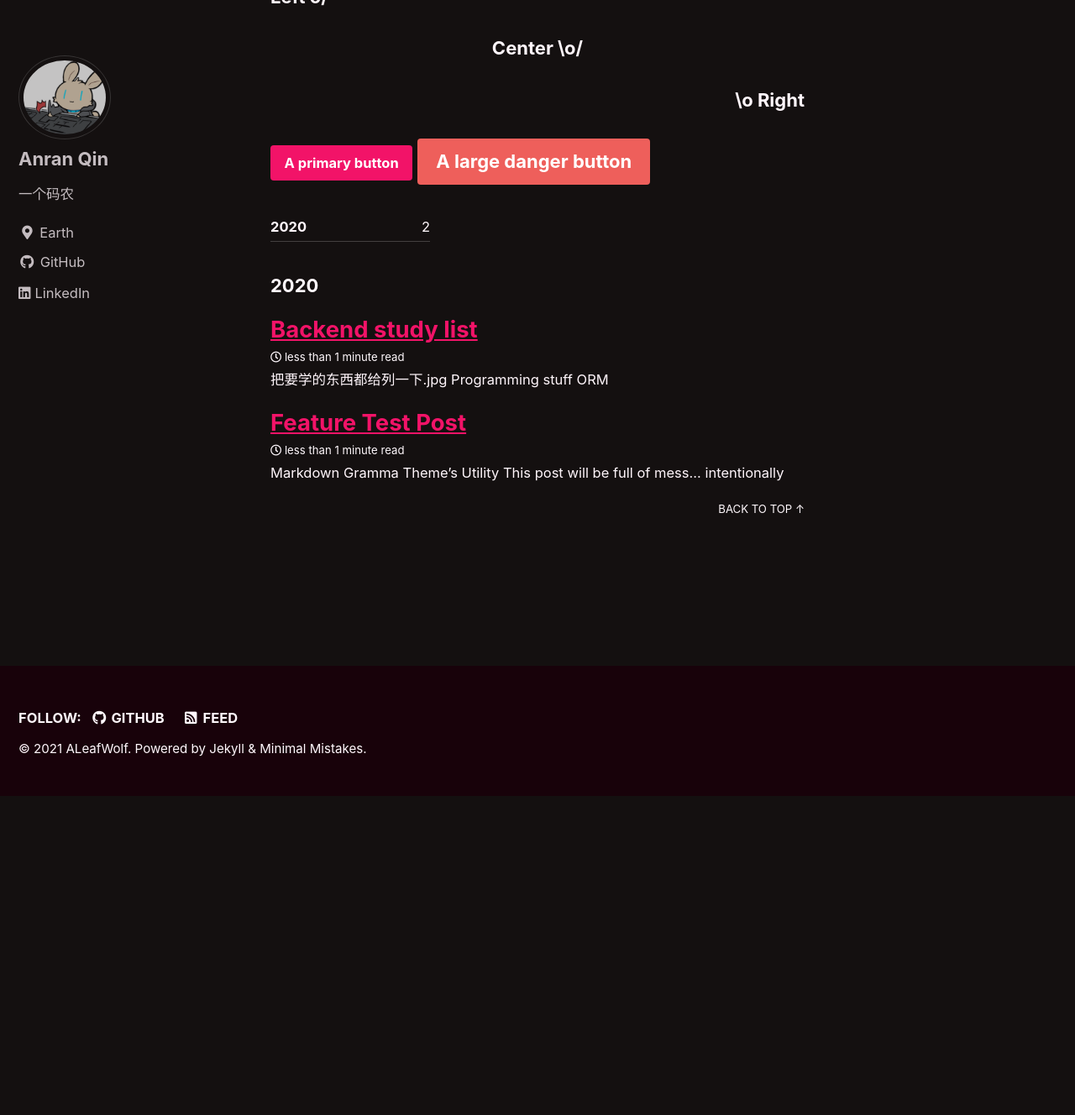
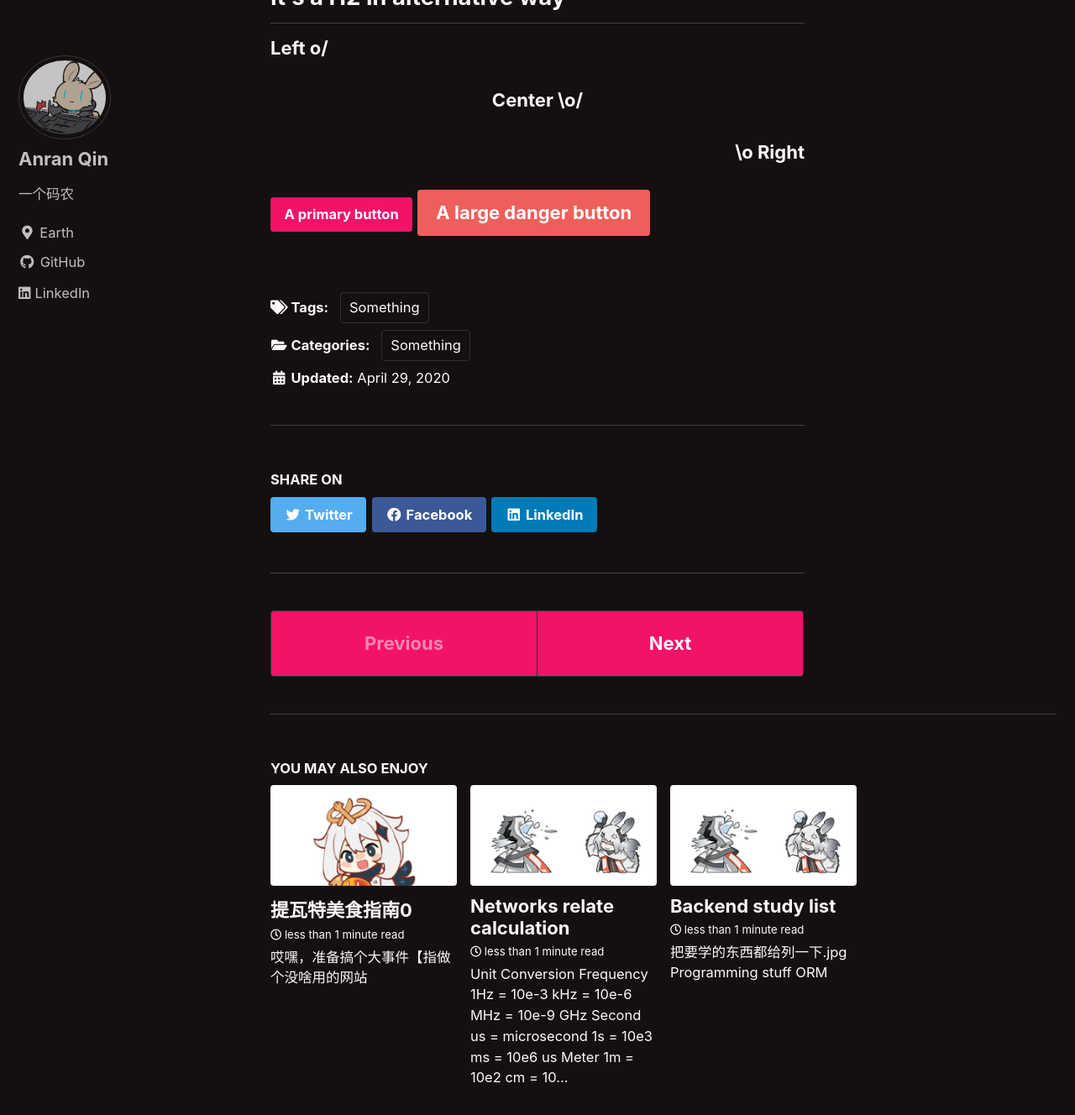
Before and after one commit to ALeafWolf/aleafwolf.github.io, a Jekyll site: the page built from _posts/2020-04-29-test-post.md, in a window 1280 px wide and 1400 px high, scrolled down 1786 px. Shown: the top 1328 px of the window at 84% size. Built offline with Jekyll 4.4.1, drawn with Linux system fonts in a browser that asks for light colours; cached includes are drawn as plain includes; before the commit the page ends 2734 px from its top, so only the background shows below that; some of the changed text lies outside the part shown.

Commit message:
add new posts

````diff
--- a/_posts/2020-04-29-test-post.md
+++ b/_posts/2020-04-29-test-post.md
@@ -1,8 +1,10 @@
 ---
 title:  "Feature Test Post"
-layout: posts
+layout: single
 related: true
 categories:
+  - Something
+tags:
   - Something
 header:
   video:
--- a/_posts/2020-05-19-backend-study-list.md
+++ b/_posts/2020-05-19-backend-study-list.md
@@ -1,7 +1,9 @@
 ---
 title: "Backend study list"
-layout: posts
+layout: single
 categories:
+  - Something
+tags:
   - Something
 ---
 把要学的东西都给列一下.jpg
--- /dev/null
+++ b/_posts/2021-02-04-network-relate-calculation.md
@@ -0,0 +1,54 @@
+---
+title: "Networks relate calculation"
+layout: single
+categories:
+    - Study
+tags:
+    - Networks
+---
+## Unit Conversion
+### Frequency
+```
+1Hz = 10e-3 kHz = 10e-6 MHz = 10e-9 GHz
+```
+### Second
+* us = microsecond
+```
+1s = 10e3 ms = 10e6 us
+```
+### Meter
+```
+1m = 10e2 cm = 10e3 mm = 10e6 um
+```
+### dBm and mW, dBW and W
+```
+n dBm = 10en mW
++3 dBm = *2 mW
+-3 dBm = /2 mW
+
+W = 10e3 mW
+
+
+
+```
+## Calculation
+### Period, Frequency and Wavelength
+* T = period
+* f = frequency
+* λ = wavelength
+* C = Speed of Light (299,792,458 m/s)
+```
+T = 1/f
+λ = C/f
+T(s), f(Hz), λ(m)
+```
+### Phase difference between two waves
+* ø = phace angle difference
+* f = frequency
+* Δt = time delay between two waveform
+* [reference](https://voltage-disturbance.com/power-quality/calculating-phase-difference-between-two-waves/)
+
+```
+ø = 360 * f * Δt
+
+```
--- /dev/null
+++ b/_posts/2021-02-13-teyvat-food-guide-0.md
@@ -0,0 +1,23 @@
+---
+title: "提瓦特美食指南0"
+layout: single
+categories:
+    - Study
+tags:
+    - Angular
+    - Project
+header:
+    teaser: "/assets/img/paimon-teaser.jpg"
+---
+哎嘿，准备搞个大事件【指做个没啥用的网站
+
+希望我这首个Angular project能够fancy enough吧
+
+下面是一些准备资料：
+* [Angular crash course](https://www.youtube.com/watch?v=_TLhUCjY9iA)
+* [本地化](https://angular.io/guide/i18n)
+* [property binding](https://angular.io/guide/property-binding)
+* [大概从这里扒资料](https://wiki.biligame.com/ys/%E9%A6%96%E9%A1%B5)
+* [read json](https://www.techiediaries.com/angular-local-json-files/)
+* [two way binding](https://angular.io/guide/two-way-binding)
+* [deploy Angular project onto Github Page](https://www.npmjs.com/package/angular-cli-ghpages)
````
Also changed, not shown: _pages/about.md (+11 -1 lines), _pages/archive-layout-with-content.md (deleted, +0 -218 lines), _pages/edge-case.md (deleted, +0 -8 lines), _pages/lorem-ipsum.md (deleted, +0 -52 lines), _pages/page-a.md (deleted, +0 -7 lines), _pages/page-b.md (deleted, +0 -7 lines), _pages/pets.md (deleted, +0 -10 lines), _pages/sample-page.md (deleted, +0 -15 lines), assets/img/paimon-teaser.jpg (added).
